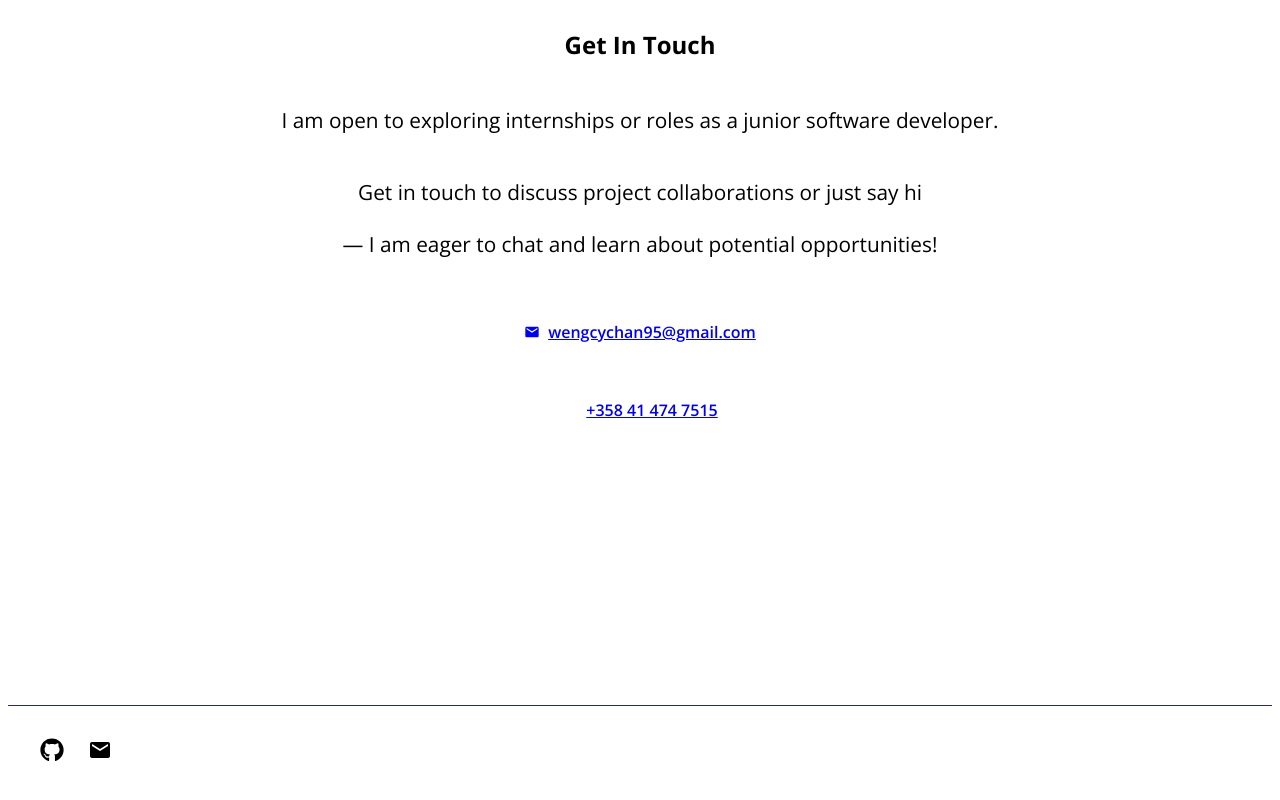
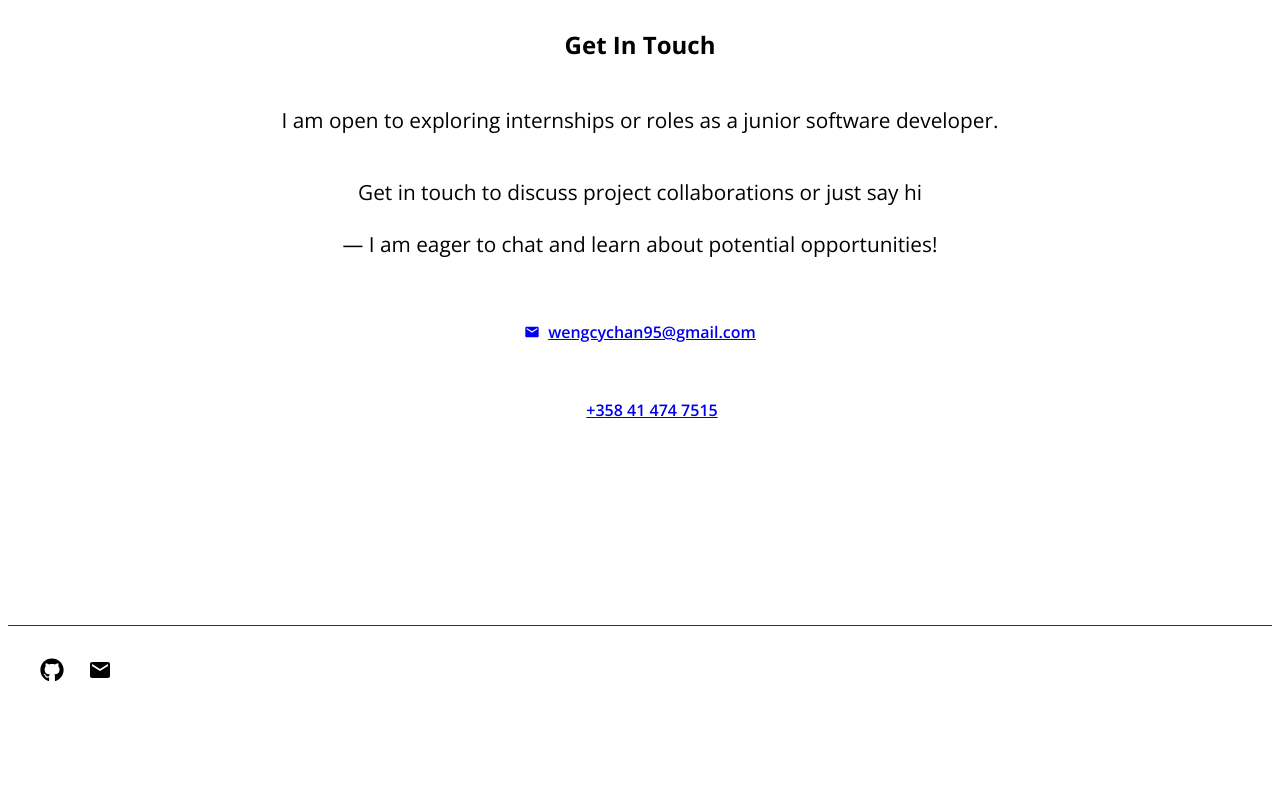
Before and after one commit to wengcychan/wengcychan.github.io, a React (Vite) app: page / in a window 1280 px wide. Shown: the part 5055-5855 px from the top of the page. After the commit the page ends 5783 px from the top, so only its background shows below. Built offline with nearby package versions, Linux system fonts and the light colour scheme; some icons are missing; the HTML template or start-up script is replaced by a standard one.

Commit message:
update footer

```diff
--- a/src/components/Footer/Footer.css
+++ b/src/components/Footer/Footer.css
@@ -1,5 +1,5 @@
 .footer {
-  margin-top: 10em;
+  margin-top: 5em;
   padding: 2em 0 2em 2em;
   display: block;
   border-top: 1px solid #273150;
```
